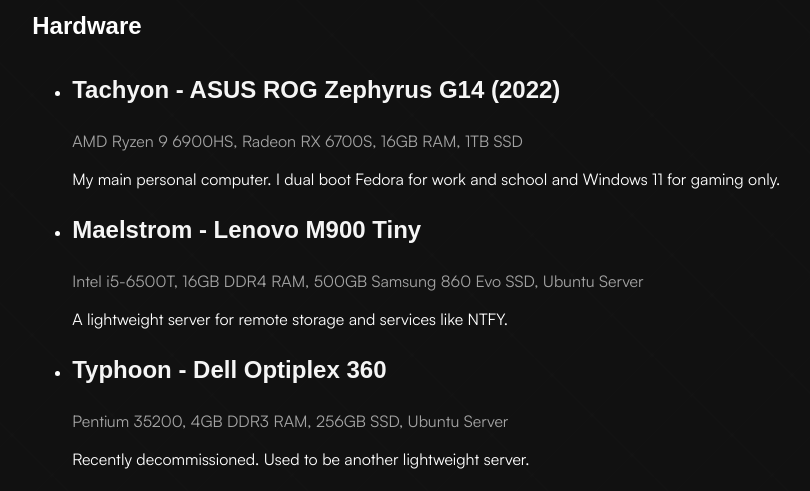
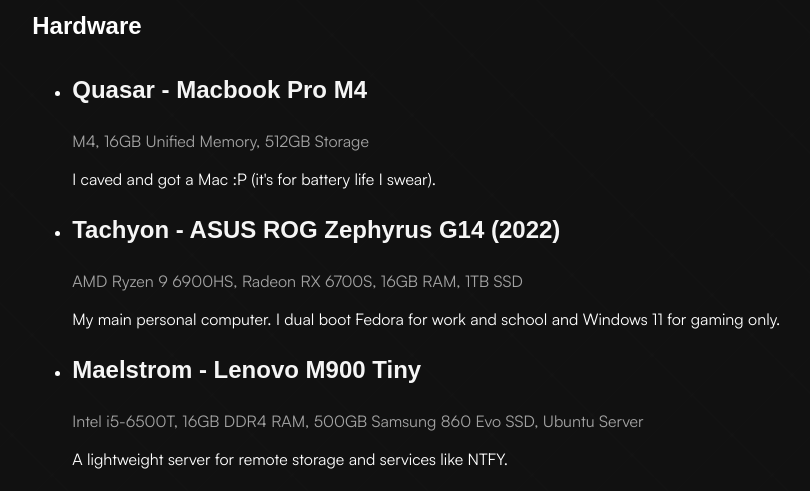
Before and after one commit to rithikasilva/rithikasilva.github.io, an Astro site: page /uses in a window 1280 px wide. Shown: the part 244-735 px from the top of the page, without its empty margins (187-997 px from the left). Built offline with nearby package versions, Linux system fonts and the light colour scheme; Astro itself is replaced by a stand-in of ours; a web font is replaced by a local one.

Commit message:
feat: Added new device

```diff
--- a/src/pages/uses.astro
+++ b/src/pages/uses.astro
@@ -10,6 +10,11 @@
     <section class="mb-12">
       <h2 class="text-2xl font-semibold border-b-2 border-gray-400 pb-2 mb-6">Hardware</h2>
       <ul class="space-y-6">
+        <li>
+          <h3 class="text-2xl font-bold text-gray-100">Quasar - Macbook Pro M4</h3>
+          <p class="text-gray-400">M4, 16GB Unified Memory, 512GB Storage</p>
+          <p class="mt-2">I caved and got a Mac :P (it's for battery life I swear).</p>
+        </li>
         <li>
           <h3 class="text-2xl font-bold text-gray-100">Tachyon - ASUS ROG Zephyrus G14 (2022)</h3>
           <p class="text-gray-400">AMD Ryzen 9 6900HS, Radeon RX 6700S, 16GB RAM, 1TB SSD</p>
```
